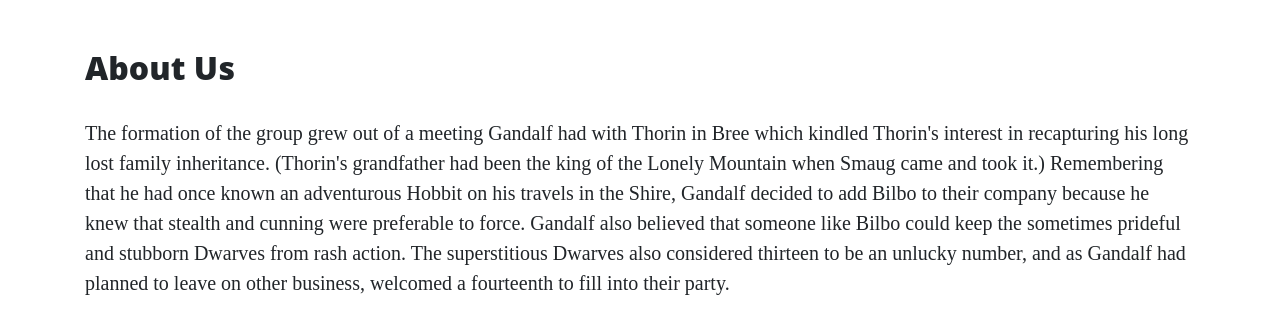
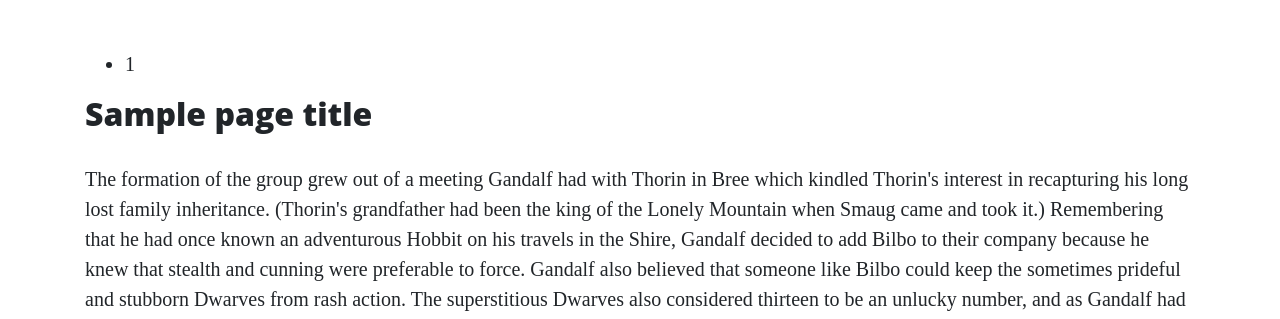
Before and after one commit to oerbeyer/flask, a Flask app: template templates/about.html in a window 1280 px wide. Shown: the part 629-948 px from the top of the page. Run offline with Flask 2, Linux system fonts and the light colour scheme; the template is opened without the code that fills it: most values are stand-ins (such as "Sample title", 1, 10 or a date in 2020); some libraries are stand-ins or nearby versions.

Commit message:
Pass Python expressions and variables using {{}}

```diff
--- a/run.py
+++ b/run.py
@@ -12,22 +12,22 @@ def index():
 
 @app.route("/about")
 def about():
-    return render_template("about.html")
+    return render_template("about.html", page_title="About", list_of_numbers=[1,2,3])
 
 
 @app.route("/contact")
 def contact():
-    return render_template("contact.html")
+    return render_template("contact.html", page_title="Contact")
 
 
 @app.route("/careers")
 def careers():
-    return render_template("careers.html")
+    return render_template("careers.html", page_title="Careers")
 
 
 if __name__ == "__main__":
     app.run(
-        host=os.environ.get("IP","0.0.0.0"),
-        port=int(os.environ.get("PORT","5000")),
+        host=os.environ.get("IP", "0.0.0.0"),
+        port=int(os.environ.get("PORT", "5000")),
         debug=True
     )
--- a/templates/about.html
+++ b/templates/about.html
@@ -1,6 +1,13 @@
 {% extends "base.html" %}
 {% block contentA %}
-    <h2>About Us</h2>
+
+    <ul>
+        {% for number in list_of_numbers %}
+            <li>{{ number }}</li>
+        {% endfor %}
+    </ul>
+
+    <h2>{{ page_title }}</h2>
     <p>
         The formation of the group grew out of a meeting Gandalf had with Thorin in Bree which kindled Thorin's interest
         in recapturing his long lost family inheritance. (Thorin's grandfather had been the king of the Lonely Mountain
--- a/templates/careers.html
+++ b/templates/careers.html
@@ -1,4 +1,4 @@
 {% extends "base.html" %}
 {% block contentA %}
-    <h2>Come Work With Us</h2>
+    <h2>{{ page_title }}</h2>
 {% endblock %}
--- a/templates/contact.html
+++ b/templates/contact.html
@@ -1,4 +1,4 @@
 {% extends "base.html" %}
 {% block contentA %}
-    <h2>Contact Us</h2>
+    <h2>{{ page_title }}</h2>
 {% endblock %}
```
